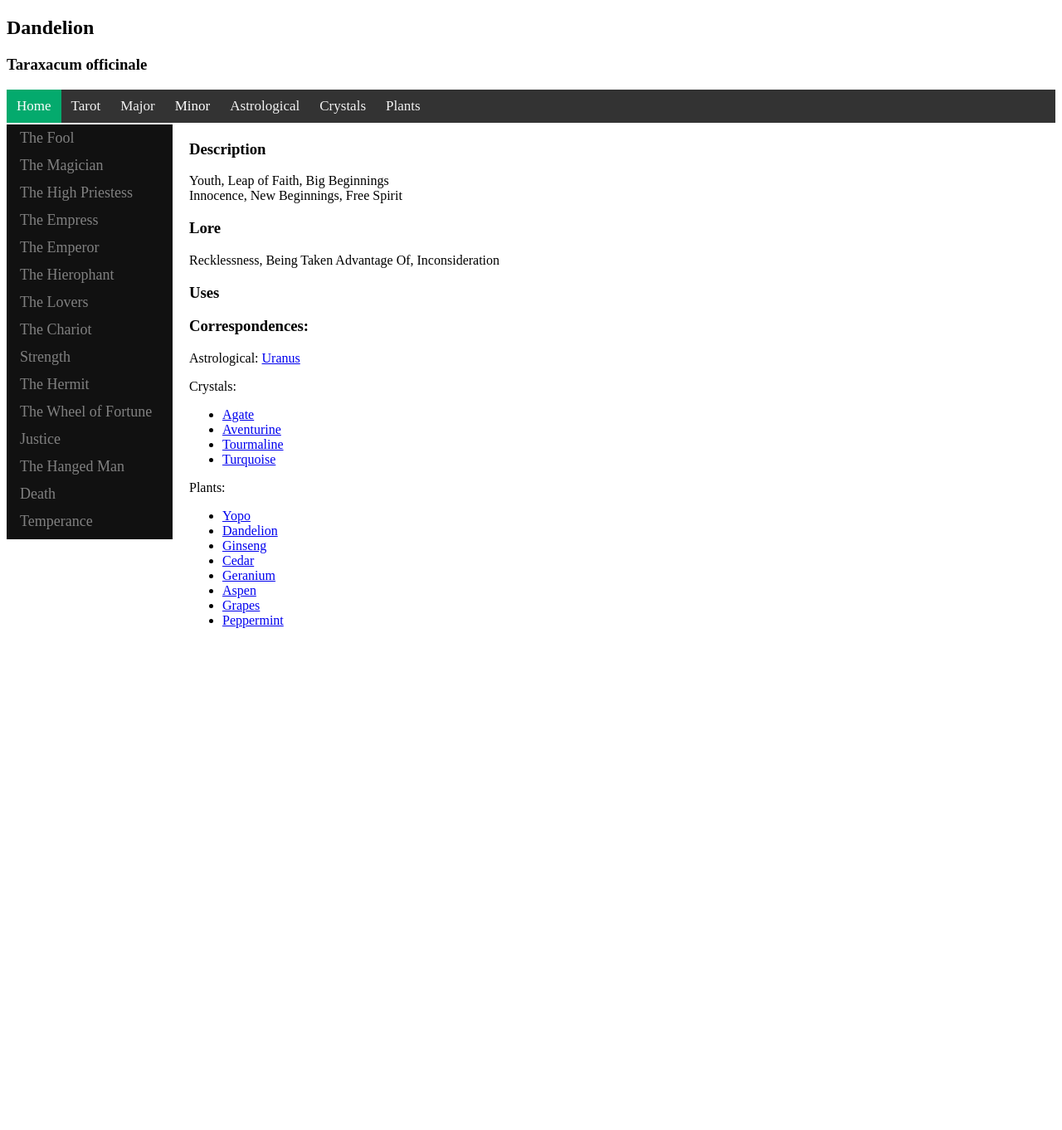
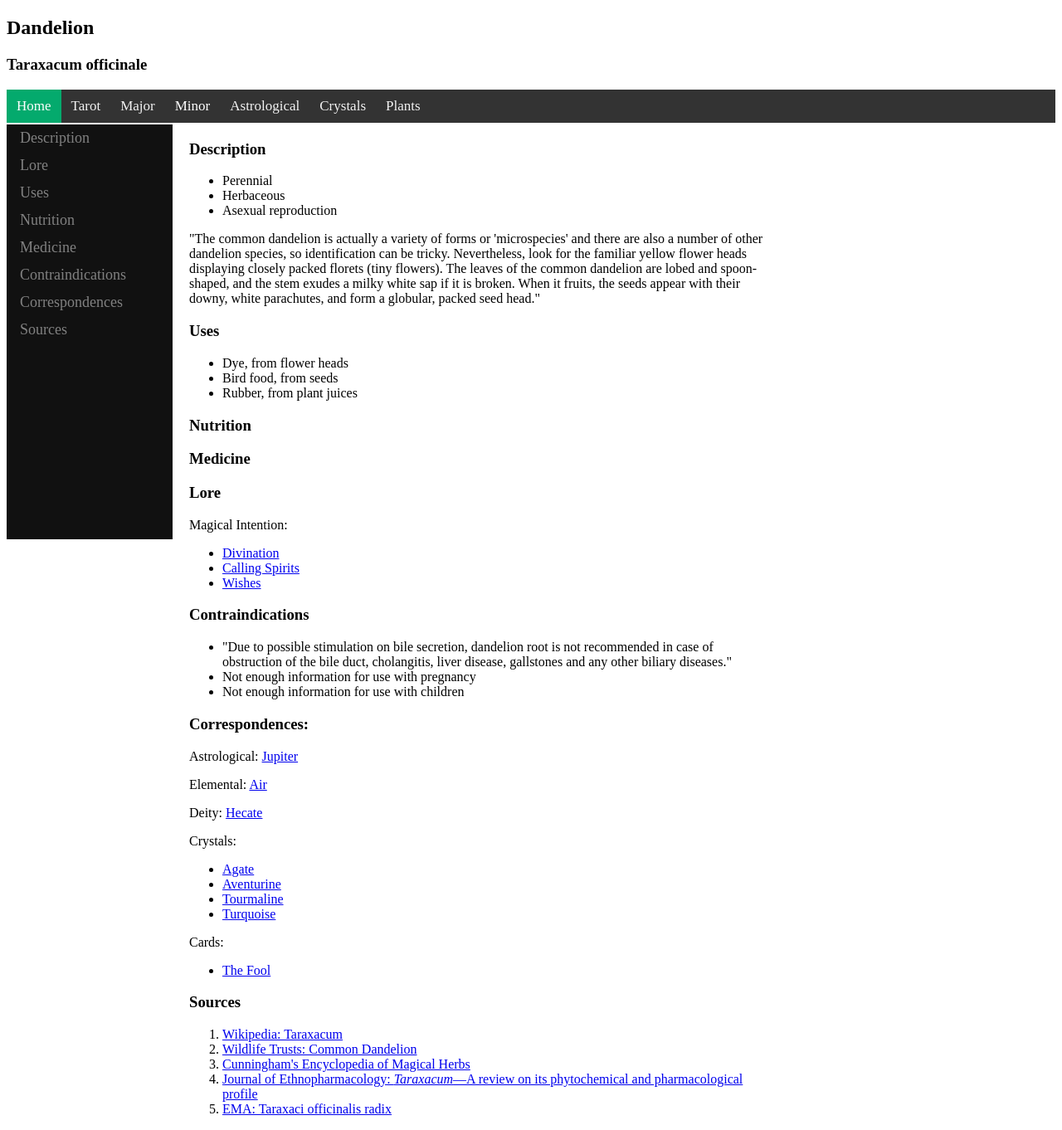
Before and after one commit to AraNeaLux/WebbedSite, a PHP site: page /tarot/plants/dandelion.html in a window 1280 px wide. Shown: the whole page at 83% size. Before the commit the page ends 757 px from the top, so only its background shows below. Run offline with PHP 8.4, Linux system fonts and the light colour scheme.

Commit message:
added info on dandelions and sections

```diff
--- a/resources/css/index.css
+++ b/resources/css/index.css
@@ -11,6 +11,7 @@ h1 {
 
 p {
   font-size: 21px;
+  width: 600px;
 }
 
 
--- a/resources/css/tarot.css
+++ b/resources/css/tarot.css
@@ -1,4 +1,8 @@
- /* Add a black background color to the tarot navigation */
+main {
+  max-width: 700px;
+}
+
+/* Add a black background color to the tarot navigation */
 .tarotnav {
   background-color: #333;
   overflow: hidden;
--- /dev/null
+++ b/resources/scripts/tarotbarplants.js
@@ -0,0 +1,19 @@
+document.write('\
+\
+    <!-- Load an icon library to show a hamburger menu (bars) on small screens -->\
+    <link rel="stylesheet" href="https://cdnjs.cloudflare.com/ajax/libs/font-awesome/4.7.0/css/font-awesome.min.css">\
+\
+    <link href="../../resources/css/tarot.css" type="text/css" rel="stylesheet">\
+    <link href="../../resources/css/tarotbarcards.css" type="text/css" rel="stylesheet">\
+    <div class="sidenav" id="myTarotnav">\
+      <a href="#description">Description</a>\
+      <a href="#lore">Lore</a>\
+      <a href="#uses">Uses</a>\
+      <a href="#nutrition">Nutrition</a>\
+      <a href="#medicine">Medicine</a>\
+      <a href="#contraindications">Contraindications</a>\
+      <a href="#correspondences">Correspondences</a>\
+      <a href="#sources">Sources</a>\
+    </div>\
+\
+');
--- a/tarot/plants/dandelion.html
+++ b/tarot/plants/dandelion.html
@@ -14,16 +14,65 @@
     <h2>Dandelion</h2>
     <h3>Taraxacum officinale</h3>
     <script src="../../resources/scripts/tarotbarsub.js"></script>
-    <script src="../../resources/scripts/tarotbarmajor.js"></script>
+    <script src="../../resources/scripts/tarotbarplants.js"></script>
     <main>
+      <div class="Description" id="description">
         <h3>Description</h3>
-      Youth, Leap of Faith, Big Beginnings<br>
-      Innocence, New Beginnings, Free Spirit
+        <ul>
+          <li>Perennial</li>
+          <li>Herbaceous</li>
+          <li>Asexual reproduction</li>
+        </ul>
+        <p>"The common dandelion is actually a variety of forms or
+          'microspecies' and there are also a number of other dandelion
+          species, so identification can be tricky. Nevertheless,
+          look for the familiar yellow flower heads displaying closely
+          packed florets (tiny flowers). The leaves of the common
+          dandelion are lobed and spoon-shaped, and the stem exudes a
+          milky white sap if it is broken. When it fruits, the seeds
+          appear with their downy, white parachutes, and form a globular,
+          packed seed head." </p>
+      </div>
+      <div class="Uses" id="uses">
+        <h3>Uses</h3>
+        <ul>
+          <li>Dye, from flower heads</li>
+          <li>Bird food, from seeds</li>
+          <li>Rubber, from plant juices</li>
+        </ul>
+      </div>
+      <div class="Nutrition" id="nutrition">
+        <h3>Nutrition</h3>
+      </div>
+      <div class="Medicine" id="medicine">
+        <h3>Medicine</h3>
+      </div>
+      <div class="Lore" id="lore">
         <h3>Lore</h3>
-      Recklessness, Being Taken Advantage Of, Inconsideration
-      <h3>Uses</h3>
+        Magical Intention:
+        <ul>
+          <li><a href="../magics/divination.html">Divination</a></li>
+          <li><a href="../magics/spiritscalling.html">Calling Spirits</a></li>
+          <li><a href="../magics/wishes.html">Wishes</a></li>
+        </ul>
+
+      </div>
+      <div class="Contraindications" id="contraindications">
+        <h3>Contraindications</h3>
+        <ul>
+          <li>"Due to possible stimulation on bile secretion,
+          dandelion root is not recommended in case of obstruction
+          of the bile duct, cholangitis, liver disease, gallstones
+          and any other biliary diseases."</li>
+          <li>Not enough information for use with pregnancy</li>
+          <li>Not enough information for use with children</li>
+        </ul>
+      </div>
+      <div class="Correspondences" id="correspondences">
         <h3>Correspondences:</h3>
-      <p>Astrological: <a href="../astrological/uranus.html">Uranus</a></p>
+        <p>Astrological: <a href="../astrological/jupiter.html">Jupiter</a></p>
+        <p>Elemental: <a href="../elements/air.html">Air</a></p>
+        <p>Deity: <a href="../deities/hecate.html">Hecate</a></p>
         Crystals:
         <ul>
           <li><a class="L" href="../crystals/agate.html">Agate</a></li>
@@ -31,17 +80,34 @@
           <li><a class="EW" href="../crystals/tourmaline.html">Tourmaline</a></li>
           <li><a class="EW" href="../crystals/turquoise.html">Turquoise</a></li>
         </ul>
-      Plants:
+        Cards:
         <ul>
-        <li><a class="AG" href="../plants/yopo.html">Yopo</a></li>
-        <li><a class="HCT" href="../plants/dandelion.html">Dandelion</a></li>
-        <li><a class="HT" href="../plants/ginseng.html">Ginseng</a></li>
-        <li><a class="L" href="../plants/cedar.html">Cedar</a></li>
-        <li><a class="L" href="../plants/geranium.html">Geranium</a></li>
-        <li><a class="EW" href="../plants/aspen.html">Aspen</a></li>
-        <li><a class="EW" href="../plants/grapes.html">Grapes</a></li>
-        <li><a class="EW" href="../plants/peppermint.html">Peppermint</a></li>
+          <li><a href="../major/00.html">The Fool</a></li>
         </ul>
+      </div>
+      <div class="Sources" id="sources">
+        <h3>Sources</h3>
+        <ol>
+          <li><a href=
+          "https://en.wikipedia.org/wiki/Taraxacum">
+          Wikipedia: Taraxacum</a></li>
+          <li><a href=
+          "https://www.wildlifetrusts.org/wildlife-explorer/
+          wildflowers/common-dandelion">
+          Wildlife Trusts: Common Dandelion</a></li>
+          <li><a href="https://archive.org/details/
+          cunninghamsencyc00cunn_0">Cunningham's Encyclopedia of
+          Magical Herbs</a></li>
+          <li><a href=
+          "https://www.sciencedirect.com/science/article/abs/pii/
+          S0378874106003576?via%3Dihub">Journal of Ethnopharmacology:
+          <i>Taraxacum</i>—A review on its phytochemical and
+          pharmacological profile</a></li>
+          <li><a href=
+          "https://www.ema.europa.eu/en/medicines/herbal/
+          taraxaci-officinalis-radix">EMA: Taraxaci officinalis radix</a></li>
+        </ol>
+      </div>
     </main>
   </body>
 </html>
```
Lines whose indentation alone changed are shown as unchanged.
